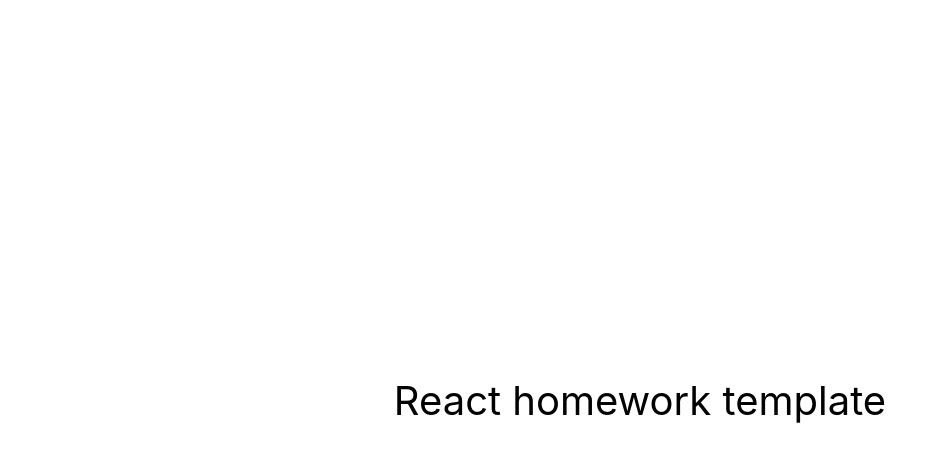
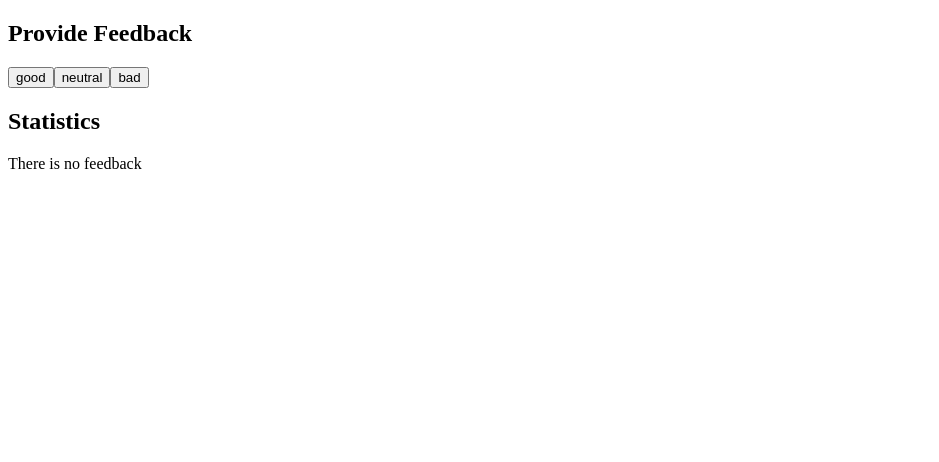
Before and after one commit to Aleksandra8485/goit-react-hw-02-feedback, a React (Create React App) app: page / in a window 1280 px wide. Shown: the top 462 px of the page, without its empty margins (0-939 px from the left). Built offline with nearby package versions, Linux system fonts and the light colour scheme.

Commit message:
changes in Feedback

```diff
--- a/src/components/App.jsx
+++ b/src/components/App.jsx
@@ -1,16 +1,79 @@
-export const App = () => {
+import React, { useState } from 'react';
+import Section from './Feedback/Section';
+import Statistics from './Feedback/Statistics';
+import FeedbackOptions from './Feedback/FeedbackOptions';
+import Notification from './Feedback/Notification';
+
+const App = () => {
+  const [state, setState] = useState({
+    good: 0,
+    neutral: 0,
+    bad: 0,
+  });
+
+  const handleButtonClick = category => {
+    setState(prevState => ({
+      ...prevState,
+      [category]: prevState[category] + 1,
+    }));
+  };
+
+  const countTotalFeedback = () => {
+    const { good, neutral, bad } = state;
+    return good + neutral + bad;
+  };
+
+  const countPositiveFeedbackPercentage = () => {
+    const { good } = state;
+    const totalFeedback = countTotalFeedback();
+    return totalFeedback > 0 ? Math.round((good / totalFeedback) * 100) : 0;
+  };
+
+  const feedbackGiven = countTotalFeedback() > 0;
+
   return (
-    <div
-      style={{
-        height: '100vh',
-        display: 'flex',
-        justifyContent: 'center',
-        alignItems: 'center',
-        fontSize: 40,
-        color: '#010101'
-      }}
-    >
-      React homework template
+    <div>
+      <Section title="Provide Feedback">
+        <FeedbackOptions
+          options={['good', 'neutral', 'bad']}
+          onLeaveFeedback={handleButtonClick}
+        />
+      </Section>
+
+      {feedbackGiven ? (
+        <Section title="Statistics">
+          <Statistics
+            good={state.good}
+            neutral={state.neutral}
+            bad={state.bad}
+            total={countTotalFeedback()}
+            positivePercentage={countPositiveFeedbackPercentage()}
+          />
+        </Section>
+      ) : (
+        <Section title="Statistics">
+          <Notification message="There is no feedback" />
+        </Section>
+      )}
     </div>
   );
 };
+
+export default App;
+
+// export const App = () => {
+//   return (
+//     <div
+//       style={{
+//         height: '100vh',
+//         display: 'flex',
+//         justifyContent: 'center',
+//         alignItems: 'center',
+//         fontSize: 40,
+//         color: '#010101'
+//       }}
+//     >
+//       React homework template
+//     </div>
+//   );
+// };
--- /dev/null
+++ b/src/components/Feedback/FeedbackOptions.jsx
@@ -0,0 +1,15 @@
+import React from 'react';
+
+const FeedbackOptions = ({ options, onLeaveFeedback }) => {
+  return (
+    <div>
+      {options.map(option => (
+        <button key={option} onClick={() => onLeaveFeedback(option)}>
+          {option}
+        </button>
+      ))}
+    </div>
+  );
+};
+
+export default FeedbackOptions;
--- /dev/null
+++ b/src/components/Feedback/Notification.jsx
@@ -0,0 +1,7 @@
+import React from 'react';
+
+const Notification = ({ message }) => {
+  return <p>{message}</p>;
+};
+
+export default Notification;
--- /dev/null
+++ b/src/components/Feedback/Section.jsx
@@ -0,0 +1,12 @@
+import React from 'react';
+
+const Section = ({ title, children }) => {
+  return (
+    <div>
+      {title && <h2>{title}</h2>}
+      {children}
+    </div>
+  );
+};
+
+export default Section;
--- /dev/null
+++ b/src/components/Feedback/Statistics.jsx
@@ -0,0 +1,58 @@
+import React from 'react';
+
+const Statistics = ({ good, neutral, bad, total, positivePercentage }) => {
+  return (
+    <div>
+      <h2>Statistics</h2>
+      <p>Good: {good}</p>
+      <p>Neutral: {neutral}</p>
+      <p>Bad: {bad}</p>
+      <p>Total: {total}</p>
+      <p>Positive Feedback Percentage: {positivePercentage}%</p>
+    </div>
+  );
+};
+
+export default Statistics;
+
+// import React, { Component } from 'react';
+
+// class FeedbackApp extends Component {
+//   state = {
+//     good: 0,
+//     neutral: 0,
+//     bad: 0,
+//   };
+
+//   incrementFeedback = category => {
+//     this.setState(prevState => ({
+//       [category]: prevState[category] + 1,
+//     }));
+//   };
+
+//   countTotalFeedback() {
+//     const { good, neutral, bad } = this.state;
+//     return good + neutral + bad;
+//   }
+
+//   countPositiveFeedbackPercentage() {
+//     const { good } = this.state;
+//     const totalFeedback = this.countTotalFeedback();
+//     return totalFeedback > 0 ? Math.round((good / totalFeedback) * 100) : 0;
+//   }
+
+//   render() {
+//     const totalFeedback = this.countTotalFeedback();
+//     const positiveFeedbackPercentage = this.countPositiveFeedbackPercentage();
+
+//     return (
+//       <div>
+//         {/* render other components or UI */}
+//         <p>Total feedback: {totalFeedback}</p>
+//         <p>Positive feedback percentage: {positiveFeedbackPercentage}%</p>
+//       </div>
+//     );
+//   }
+// }
+
+// export default FeedbackApp;
```
Also changed, not shown: src/index.js (+15 -5 lines), src/components/Feedback/Statistics.module.css (added).
